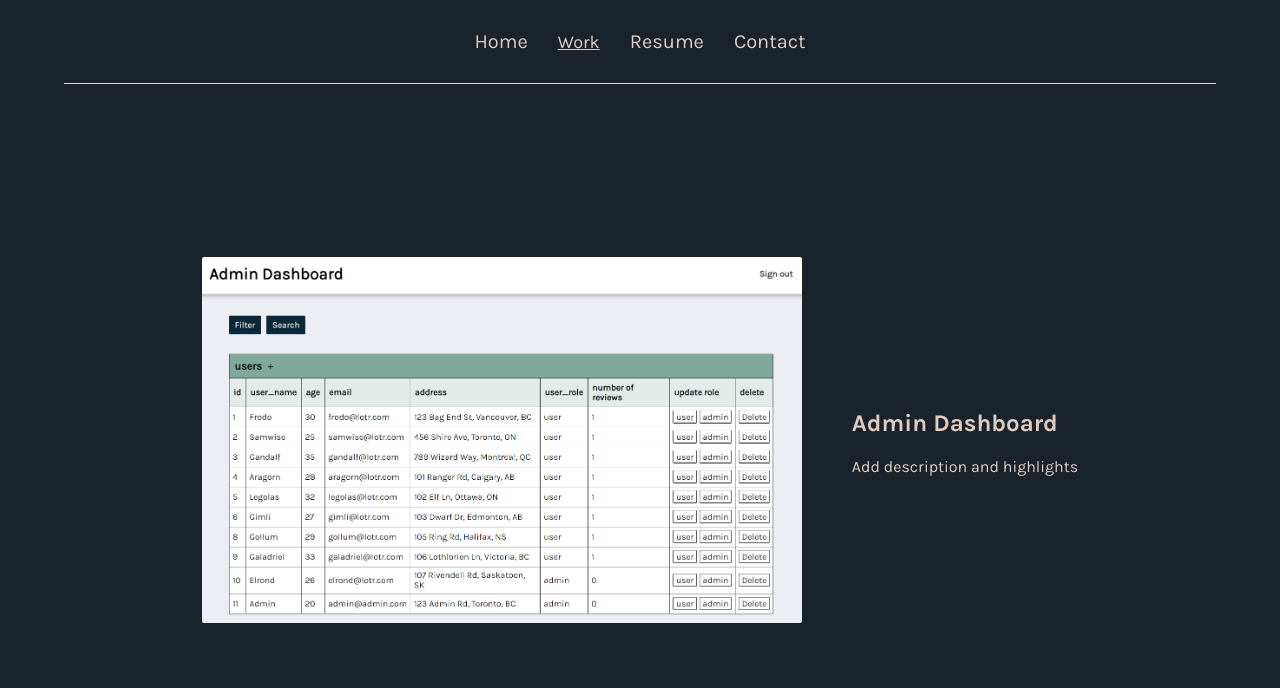
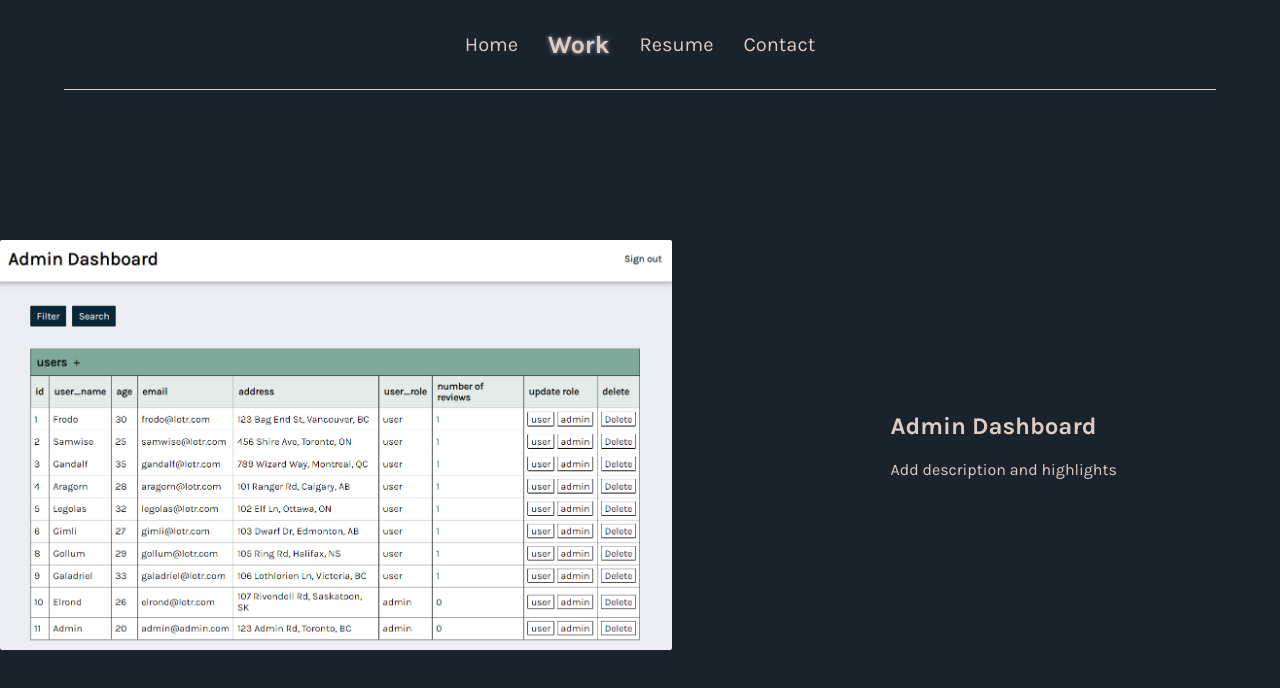
Before and after one commit to Jacquiiii/profile, a Next.js app: page /work in a window 1280 px wide. Shown: the top 688 px of the page. Built offline with nearby package versions, Linux system fonts and the light colour scheme.

Commit message:
feat: update styling

```diff
--- a/app/components/About/About.module.css
+++ b/app/components/About/About.module.css
@@ -47,7 +47,7 @@
 }
 
 @media screen and (prefers-reduced-motion) {
-  .h1 {
+  .h1 .letter {
     animation: none;
   }
 }
--- a/app/components/Nav/Nav.module.css
+++ b/app/components/Nav/Nav.module.css
@@ -25,9 +25,10 @@
   border: none;
   color: #dfcdc3;
   text-align: center;
-  text-decoration: underline;
-  font-size: 18px;
+  font-size: 25px;
+  font-weight: bold;
   cursor: pointer;
+  text-shadow: 0px 0px 4px rgba(255, 255, 255, 0.6);
 }
 
 .activeLink:hover {
--- a/app/work/page.js
+++ b/app/work/page.js
@@ -4,7 +4,7 @@ const Work = () => {
   return (
     <div className={styles.work}>
       <div className={styles.project}>
-        <a href="https://admin-dashboard-books.vercel.app/" target="_blank">
+        <a href="https://admin-dashboard-books.vercel.app/" target="_blank" className={styles.link}>
           <img className={styles.image} src="/admin_dashboard.png" />
         </a>
         <div className={styles.projectDetails}>
--- a/app/work/work.module.css
+++ b/app/work/work.module.css
@@ -15,6 +15,20 @@
   justify-content: center;
   gap: 50px;
   width: 100%;
+  flex-basis: 50%;
+  flex-shrink: 1;
+  flex-grow: 1;
+}
+
+.projectDetails {
+  display: flex;
+  flex-direction: column;
+  justify-content: center;
+  align-items: flex-start;
+  gap: 20px;
+  flex-basis: 50%;
+  flex-shrink: 1;
+  flex-grow: 1;
 }
 
 @media (max-width: 930px) {
@@ -23,31 +37,17 @@
   }
 }
 
-.projectDetails {
+.link {
   display: flex;
-  flex-direction: column;
-  justify-content: center;
-  align-items: flex-start;
-  gap: 20px;
 }
 
 .image {
-  width: 600px;
+  width: 80%;
   height: auto;
   border-radius: 2px;
   transition: width 0.5s ease;
 }
 
 .image:hover {
-  width: 650px;
+  width: calc(80% + 10%);
 }
-
-@media (max-width: 768px) {
-  .image {
-    width: 400px;
-  }
-
-  .image:hover {
-    width: 450px;
-  }
-}
```
